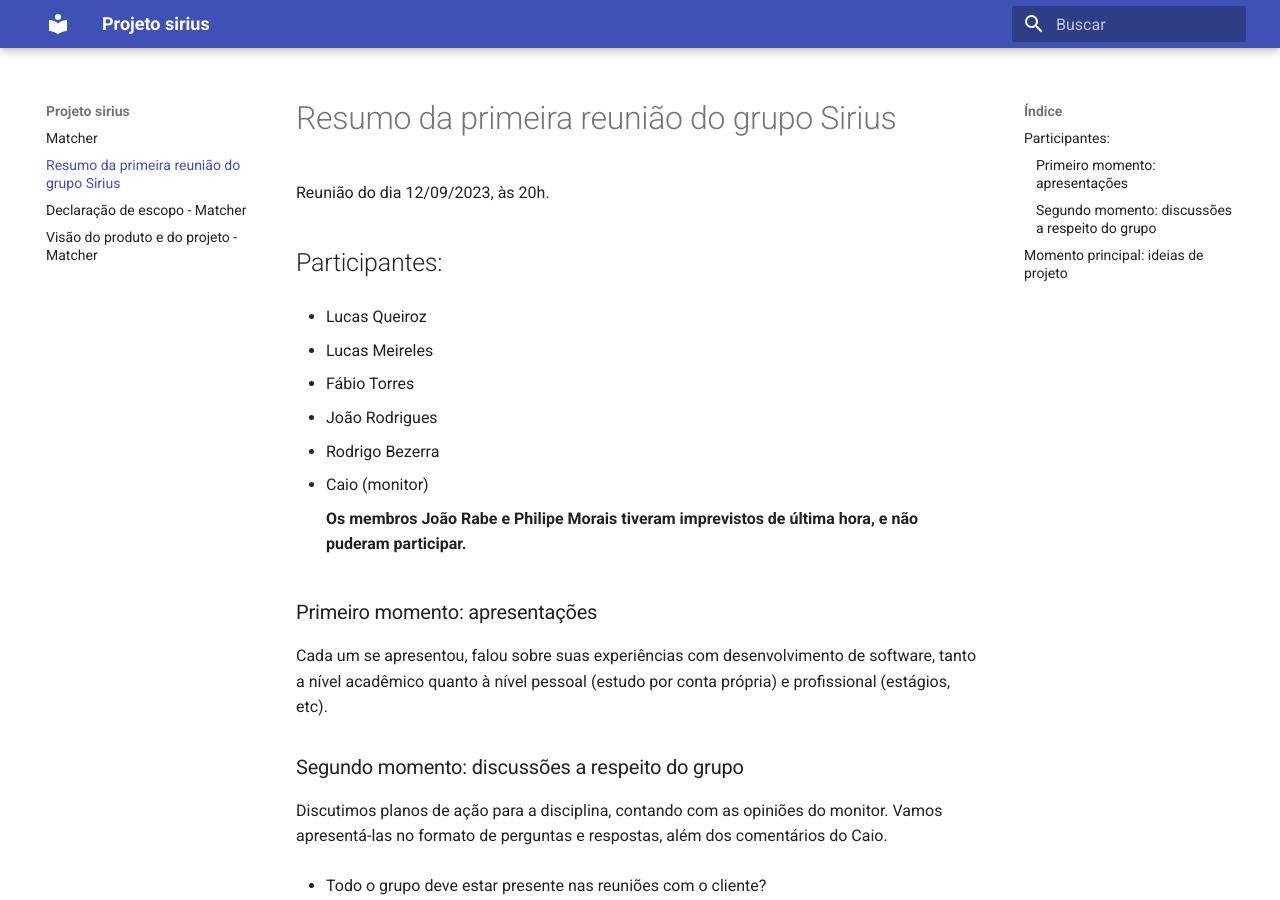
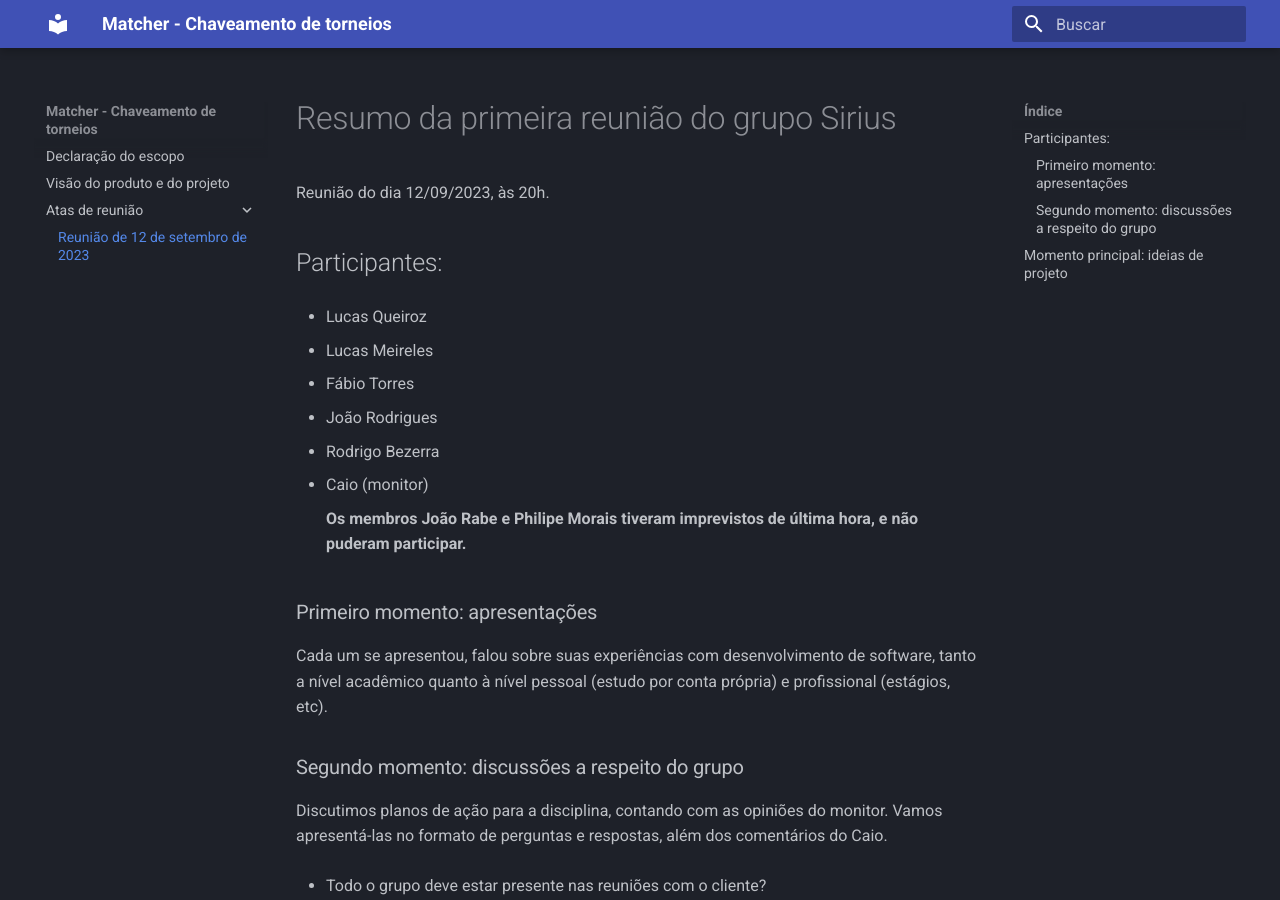
Before and after one commit to FGA0138-MDS-Ajax/2023-2-SIRIUS, an MkDocs documentation site: the page built from docs/ata-reuniao-12-set.md, in a window 1280 px wide and 900 px high. Built offline with MkDocs 1.6.1 and Material for MkDocs 9.7.7, drawn with Linux system fonts in a browser that asks for light colours.

Commit message:
Corrige bug e organiza documentação

```diff
--- a/mkdocs.yml
+++ b/mkdocs.yml
@@ -1,4 +1,12 @@
-site_name: Projeto sirius
+site_name: Matcher - Chaveamento de torneios
 theme:
   name: material
   language: pt-BR
+  palette:
+    scheme: slate
+
+nav:
+  - Declaração do escopo: escopo.md
+  - Visão do produto e do projeto: visao-produto-projeto.md
+  - Atas de reunião:
+      - Reunião de 12 de setembro de 2023: ata-reuniao-12-set.md
```
Also changed, not shown: docs/escopo.md (+1 -1 lines), docs/casos-uso.jpeg (renamed from public/images/casos-uso.jpeg).
